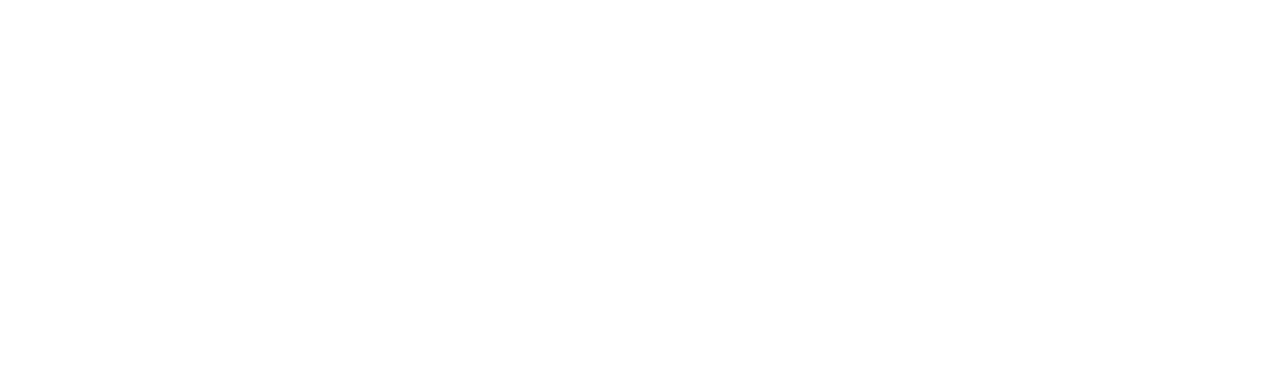
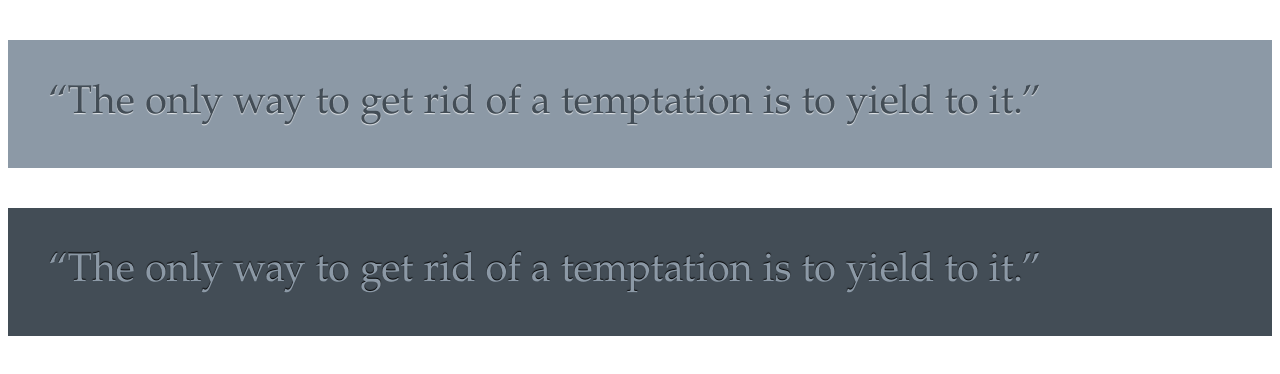
Before and after one commit to GarboLiu/LearnCss, a plain HTML site: page typography/learn27-RealisticTextEffects.html in a window 1280 px wide. Drawn offline with Linux system fonts and the light colour scheme.

Commit message:
tired code

```diff
--- a/typography/learn27-RealisticTextEffects.html
+++ b/typography/learn27-RealisticTextEffects.html
@@ -2,8 +2,26 @@
 <html>
 <head>
 	<title>Realistic Text Effect 逼真的文字效果</title>
+	<meta charset="utf-8">
+	<style>
+	body {
+		font: 250%/1.6 Baskerville, Palatino, serif;
+	}
+	p {
+		padding: .8em 1em;
+		background: hsl(210, 13%, 60%);
+		color: hsl(210, 13%, 30%);
+		text-shadow: 0 1px 1px hsla(0, 0%, 100%, .8);
+	}
+	p + p {
+		background: hsl(210, 13%, 30%);
+		color: hsl(210, 13%, 60%);
+		text-shadow: 0 -1px 1px black;
+	}
+	</style>
 </head>
 <body>
-
+<p>“The only way to get rid of a temp­ta­tion is to yield to it.”</p>
+<p>“The only way to get rid of a temp­ta­tion is to yield to it.”</p>
 </body>
 </html>
```
